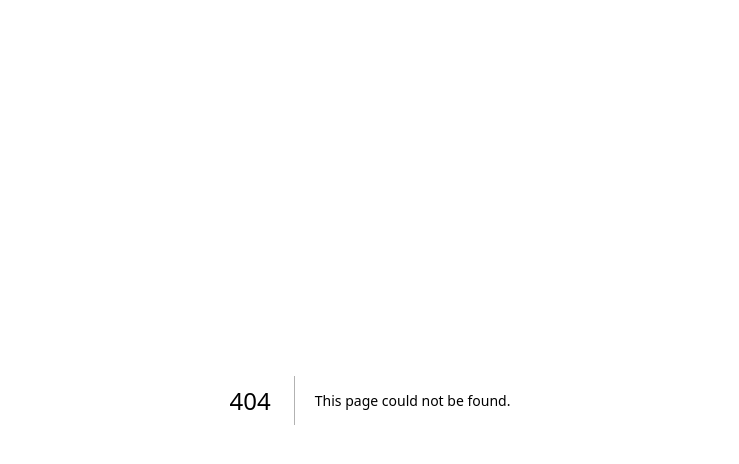
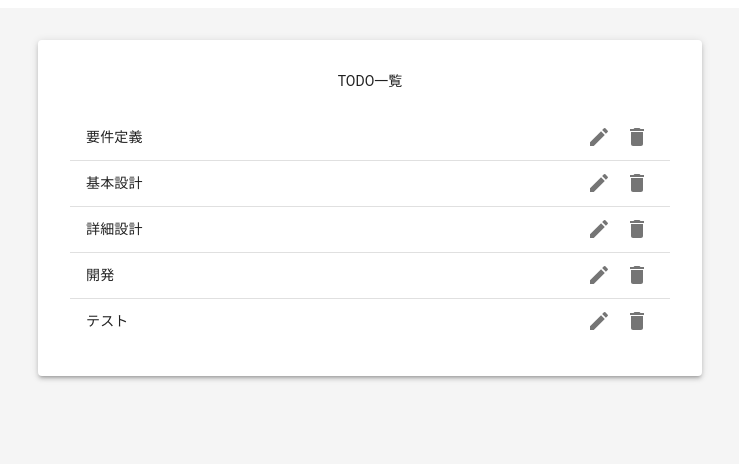
Before and after one commit to masahiro-tsuji/todo-app, a Next.js app: page /list in a window 1280 px wide. Before the commit this address had no page. Shown: the top 464 px of the page, without its empty margins (270-1009 px from the left). Built offline with nearby package versions, Linux system fonts and the light colour scheme; what @mui/material-nextjs would draw is missing.

Commit message:
feat: TODO一覧表示機能

```diff
--- /dev/null
+++ b/src/app/list/page.tsx
@@ -0,0 +1,5 @@
+import { TodoList } from '@/features/todo-list';
+
+export default function ListPage() {
+  return <TodoList />;
+}
--- /dev/null
+++ b/src/features/todo-list/index.tsx
@@ -0,0 +1,65 @@
+'use client';
+
+import DeleteIcon from '@mui/icons-material/Delete';
+import EditIcon from '@mui/icons-material/Edit';
+import { Box, IconButton, List, ListItem, ListItemText, Paper, type SxProps, Typography } from '@mui/material';
+import { useState } from 'react';
+import { theme } from '../../../theme';
+import type { Todo } from './types';
+
+const boxProps: SxProps = {
+  display: 'flex',
+  justifyContent: 'center',
+  alignItems: 'flex-start',
+  minHeight: '100dvh',
+  bgcolor: theme.grey.light,
+  py: 4,
+};
+
+const initialTodos: Todo[] = [
+  { id: '1', title: '要件定義' },
+  { id: '2', title: '基本設計' },
+  { id: '3', title: '詳細設計' },
+  { id: '4', title: '開発' },
+  { id: '5', title: 'テスト' },
+];
+
+export const TodoList = () => {
+  const [todos, setTodos] = useState<Todo[]>(initialTodos);
+
+  const handleEdit = (_id: string) => {};
+
+  const handleDelete = (id: string) => {
+    setTodos((prev) => prev.filter((todo) => todo.id !== id));
+  };
+
+  return (
+    <Box sx={boxProps}>
+      <Paper elevation={3} sx={{ width: '100%', maxWidth: 600, p: 4 }}>
+        <Typography variant="h5" component="h1" sx={{ mb: 3, textAlign: 'center' }}>
+          TODO一覧
+        </Typography>
+        <List sx={{ p: 0 }}>
+          {todos.map((todo) => (
+            <ListItem
+              key={todo.id}
+              secondaryAction={
+                <Box sx={{ display: 'flex', gap: 0.5 }}>
+                  <IconButton aria-label={`${todo.title}を編集`} onClick={() => handleEdit(todo.id)} size="small">
+                    <EditIcon />
+                  </IconButton>
+                  <IconButton aria-label={`${todo.title}を削除`} onClick={() => handleDelete(todo.id)} size="small">
+                    <DeleteIcon />
+                  </IconButton>
+                </Box>
+              }
+              sx={{ borderBottom: 1, borderColor: 'divider', '&:last-child': { borderBottom: 0 } }}
+            >
+              <ListItemText primary={todo.title} />
+            </ListItem>
+          ))}
+        </List>
+      </Paper>
+    </Box>
+  );
+};
--- /dev/null
+++ b/src/features/todo-list/types/Todo.ts
@@ -0,0 +1,4 @@
+export type Todo = {
+  id: string;
+  title: string;
+};
--- /dev/null
+++ b/src/features/todo-list/types/index.ts
@@ -0,0 +1 @@
+export * from './Todo';
```
Also changed, not shown: 1 other file (tests, documents, lock files or other folders).
